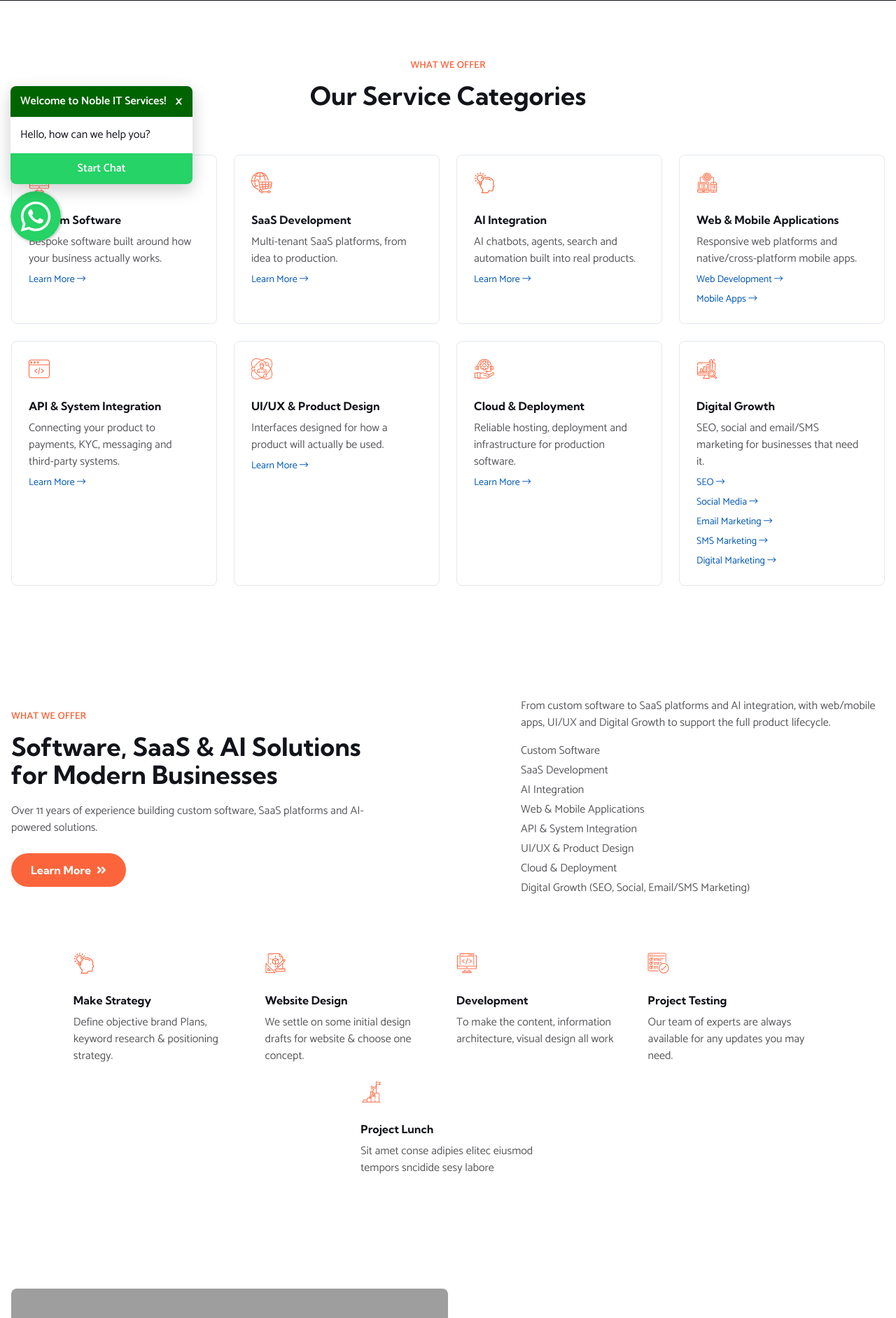
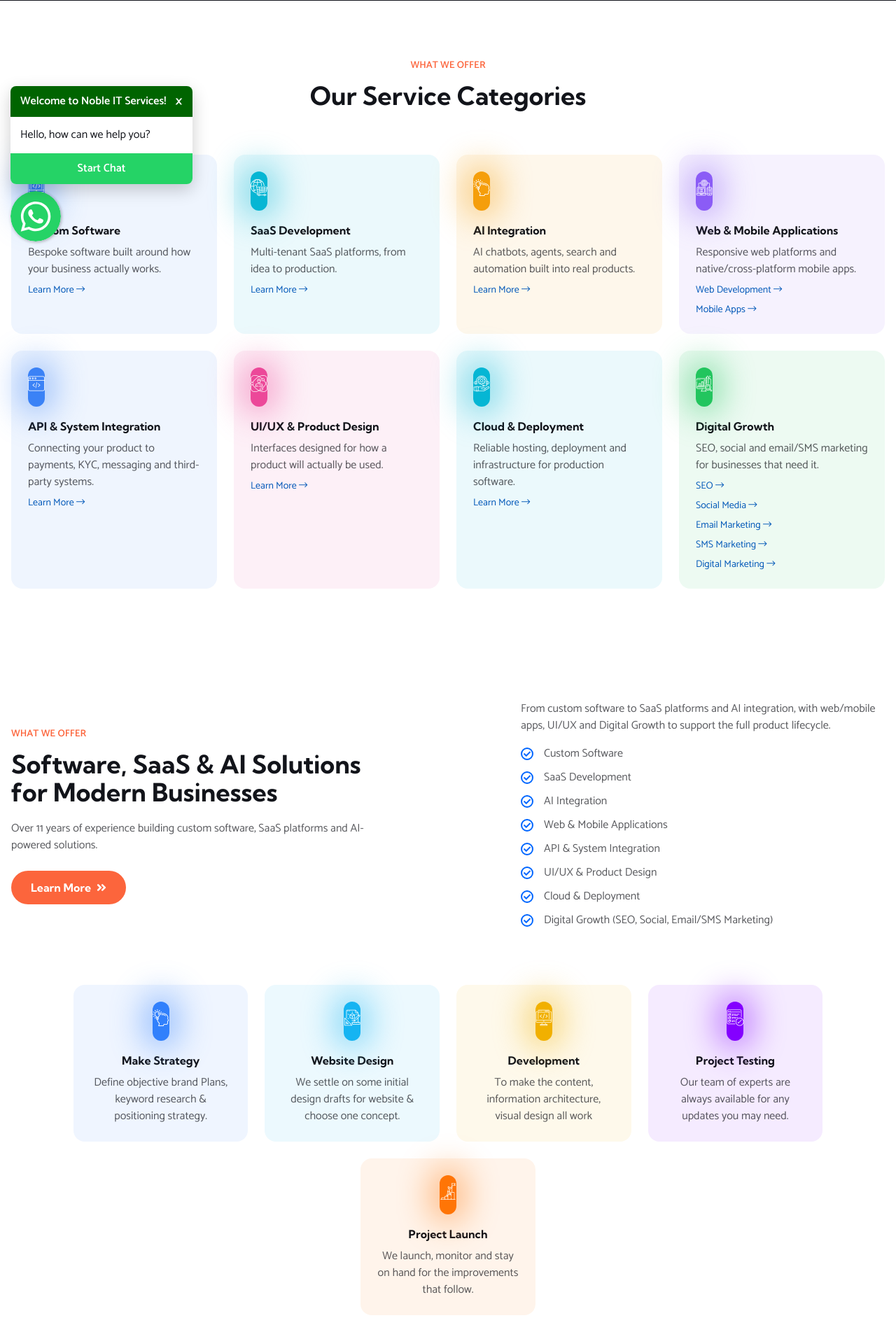
Before and after one commit to noblesomto/noblecontracts-website-laravel, a Laravel app: page /services in a window 1280 px wide. Shown: the part 440-2323 px from the top of the page at 70% size. Run offline with Laravel 10, Linux system fonts and the light colour scheme; some libraries are stand-ins or nearby versions; some web fonts are replaced; grey boxes are pictures that could not be loaded.

Commit message:
Match services page to original theme's decorative spec; polish start-a-project
The v2 migration flattened the original theme's spec in several
places on the services page:

- Service Categories cards were plain bordered boxes with a single
  flat accent icon. Applied the colorful what-we-do-card treatment
  (color-mix background, glow blob, colored icon badge) already
  established on the homepage, so this page reads consistently
  with it.
- Three bullet lists ("What We Offer", "What We Offer Two",
  "Responsive Design") lost their list-style-four checkmark styling
  during the port -- the original theme markup specified
  class="list-style-four" on all three. Restored it.
- The 5-item Features Area lost the original theme's color-coded
  icon badges (feature-item-seven.color-two/three/four/five, each
  with its own tint and box-shadow glow). Reproduced the same
  5-color palette from style.css using the what-we-do-card pattern.
  Also fixed "Project Lunch" -> "Project Launch" and replaced its
  garbled placeholder copy.

On start-a-project, swapped the plain browser-bullet "What happens
next?" list for list-style-four so it matches the checkmark style
used everywhere else on the site.

Co-Authored-By: Claude Opus 5 (1M context) <noreply@anthropic.com>
Claude-Session: https://claude.ai/code/session_013rbmC7wrN2zVUZMfn4pQKU

```diff
--- a/resources/views/frontend/services.blade.php
+++ b/resources/views/frontend/services.blade.php
@@ -25,18 +25,23 @@
         </div>
         <div class="flex flex-wrap gap-6">
             @foreach ([
-                ['id' => 'custom-software', 'icon' => 'flaticon-coding-2', 'title' => 'Custom Software', 'href' => '/custom-software', 'text' => 'Bespoke software built around how your business actually works.', 'links' => [['href' => '/custom-software', 'label' => 'Learn More']]],
-                ['id' => 'saas-development', 'icon' => 'flaticon-online', 'title' => 'SaaS Development', 'href' => '/saas-development', 'text' => 'Multi-tenant SaaS platforms, from idea to production.', 'links' => [['href' => '/saas-development', 'label' => 'Learn More']]],
-                ['id' => 'ai-integration', 'icon' => 'flaticon-idea', 'title' => 'AI Integration', 'href' => '/ai-integration', 'text' => 'AI chatbots, agents, search and automation built into real products.', 'links' => [['href' => '/ai-integration', 'label' => 'Learn More']]],
-                ['id' => 'web-mobile-applications', 'icon' => 'flaticon-app-development', 'title' => 'Web & Mobile Applications', 'href' => null, 'text' => 'Responsive web platforms and native/cross-platform mobile apps.', 'links' => [['href' => '/web-development', 'label' => 'Web Development'], ['href' => '/mobile-apps', 'label' => 'Mobile Apps']]],
-                ['id' => 'api-integration', 'icon' => 'flaticon-web-programming', 'title' => 'API & System Integration', 'href' => '/api-integration', 'text' => 'Connecting your product to payments, KYC, messaging and third-party systems.', 'links' => [['href' => '/api-integration', 'label' => 'Learn More']]],
-                ['id' => 'ui-ux-design', 'icon' => 'flaticon-user-experience', 'title' => 'UI/UX & Product Design', 'href' => '/ui-ux-design', 'text' => 'Interfaces designed for how a product will actually be used.', 'links' => [['href' => '/ui-ux-design', 'label' => 'Learn More']]],
-                ['id' => 'cloud-deployment', 'icon' => 'flaticon-technical-support', 'title' => 'Cloud & Deployment', 'href' => '/cloud-deployment', 'text' => 'Reliable hosting, deployment and infrastructure for production software.', 'links' => [['href' => '/cloud-deployment', 'label' => 'Learn More']]],
-                ['id' => 'digital-growth', 'icon' => 'flaticon-seo', 'title' => 'Digital Growth', 'href' => null, 'text' => 'SEO, social and email/SMS marketing for businesses that need it.', 'links' => [['href' => '/seo', 'label' => 'SEO'], ['href' => '/social-media', 'label' => 'Social Media'], ['href' => '/email-marketing', 'label' => 'Email Marketing'], ['href' => '/sms-marketing', 'label' => 'SMS Marketing'], ['href' => '/digital-marketing', 'label' => 'Digital Marketing']]],
+                ['id' => 'custom-software', 'icon' => 'flaticon-coding-2', 'title' => 'Custom Software', 'href' => '/custom-software', 'text' => 'Bespoke software built around how your business actually works.', 'color' => '#3b82f6', 'links' => [['href' => '/custom-software', 'label' => 'Learn More']]],
+                ['id' => 'saas-development', 'icon' => 'flaticon-online', 'title' => 'SaaS Development', 'href' => '/saas-development', 'text' => 'Multi-tenant SaaS platforms, from idea to production.', 'color' => '#06b6d4', 'links' => [['href' => '/saas-development', 'label' => 'Learn More']]],
+                ['id' => 'ai-integration', 'icon' => 'flaticon-idea', 'title' => 'AI Integration', 'href' => '/ai-integration', 'text' => 'AI chatbots, agents, search and automation built into real products.', 'color' => '#f59e0b', 'links' => [['href' => '/ai-integration', 'label' => 'Learn More']]],
+                ['id' => 'web-mobile-applications', 'icon' => 'flaticon-app-development', 'title' => 'Web & Mobile Applications', 'href' => null, 'text' => 'Responsive web platforms and native/cross-platform mobile apps.', 'color' => '#8b5cf6', 'links' => [['href' => '/web-development', 'label' => 'Web Development'], ['href' => '/mobile-apps', 'label' => 'Mobile Apps']]],
+                ['id' => 'api-integration', 'icon' => 'flaticon-web-programming', 'title' => 'API & System Integration', 'href' => '/api-integration', 'text' => 'Connecting your product to payments, KYC, messaging and third-party systems.', 'color' => '#3b82f6', 'links' => [['href' => '/api-integration', 'label' => 'Learn More']]],
+                ['id' => 'ui-ux-design', 'icon' => 'flaticon-user-experience', 'title' => 'UI/UX & Product Design', 'href' => '/ui-ux-design', 'text' => 'Interfaces designed for how a product will actually be used.', 'color' => '#ec4899', 'links' => [['href' => '/ui-ux-design', 'label' => 'Learn More']]],
+                ['id' => 'cloud-deployment', 'icon' => 'flaticon-technical-support', 'title' => 'Cloud & Deployment', 'href' => '/cloud-deployment', 'text' => 'Reliable hosting, deployment and infrastructure for production software.', 'color' => '#06b6d4', 'links' => [['href' => '/cloud-deployment', 'label' => 'Learn More']]],
+                ['id' => 'digital-growth', 'icon' => 'flaticon-seo', 'title' => 'Digital Growth', 'href' => null, 'text' => 'SEO, social and email/SMS marketing for businesses that need it.', 'color' => '#22c55e', 'links' => [['href' => '/seo', 'label' => 'SEO'], ['href' => '/social-media', 'label' => 'Social Media'], ['href' => '/email-marketing', 'label' => 'Email Marketing'], ['href' => '/sms-marketing', 'label' => 'SMS Marketing'], ['href' => '/digital-marketing', 'label' => 'Digital Marketing']]],
             ] as $svc)
-            <div id="{{ $svc['id'] }}" class="w-full sm:w-[calc(50%-0.75rem)] lg:w-[calc(25%-1.125rem)] border border-border-soft rounded-lg p-6" data-reveal>
-                <div class="text-3xl text-accent mb-4"><i class="{{ $svc['icon'] }}"></i></div>
-                <h5 class="font-bold">@if($svc['href'])<a href="{{ $svc['href'] }}" class="hover:text-accent">{{ $svc['title'] }}</a>@else{{ $svc['title'] }}@endif</h5>
+            <div id="{{ $svc['id'] }}" class="what-we-do-card w-full sm:w-[calc(50%-0.75rem)] lg:w-[calc(25%-1.125rem)] rounded-2xl p-6" style="background: color-mix(in srgb, {{ $svc['color'] }} 8%, white);" data-reveal>
+                <div class="relative inline-flex mb-4">
+                    <div class="absolute -inset-3 rounded-full blur-xl opacity-50" style="background: {{ $svc['color'] }};" aria-hidden="true"></div>
+                    <div class="relative w-14 h-14 rounded-2xl flex items-center justify-center" style="background: {{ $svc['color'] }};">
+                        <i class="{{ $svc['icon'] }} text-2xl text-white"></i>
+                    </div>
+                </div>
+                <h5 class="font-bold">@if($svc['href'])<a href="{{ $svc['href'] }}" class="hover:opacity-70">{{ $svc['title'] }}</a>@else{{ $svc['title'] }}@endif</h5>
                 <p class="mt-2 text-ink/70">{{ $svc['text'] }}</p>
                 @foreach ($svc['links'] as $link)
                 <a href="{{ $link['href'] }}" class="block mt-2 text-signal-text hover:underline text-sm">{{ $link['label'] }} <i class="fal fa-long-arrow-right"></i></a>
@@ -60,7 +65,7 @@
             </div>
             <div class="w-full lg:w-5/12" data-reveal>
                 <p class="text-ink/70 mb-4">From custom software to SaaS platforms and AI integration, with web/mobile apps, UI/UX and Digital Growth to support the full product lifecycle.</p>
-                <ul class="space-y-1 text-ink/70">
+                <ul class="list-style-four text-ink/70">
                     <li>Custom Software</li>
                     <li>SaaS Development</li>
                     <li>AI Integration</li>
@@ -81,14 +86,19 @@
     <div class="container-nb">
         <div class="flex flex-wrap gap-6 justify-center">
             @foreach ([
-                ['icon' => 'flaticon-idea', 'title' => 'Make Strategy', 'text' => 'Define objective brand Plans, keyword research & positioning strategy.'],
-                ['icon' => 'flaticon-graphic-design', 'title' => 'Website Design', 'text' => 'We settle on some initial design drafts for website & choose one concept.'],
-                ['icon' => 'flaticon-coding-2', 'title' => 'Development', 'text' => 'To make the content, information architecture, visual design all work'],
-                ['icon' => 'flaticon-checklist', 'title' => 'Project Testing', 'text' => 'Our team of experts are always available for any updates you may need.'],
-                ['icon' => 'flaticon-goal', 'title' => 'Project Lunch', 'text' => 'Sit amet conse adipies elitec eiusmod tempors sncidide sesy labore'],
+                ['icon' => 'flaticon-idea', 'title' => 'Make Strategy', 'text' => 'Define objective brand Plans, keyword research & positioning strategy.', 'color' => '#3180fc'],
+                ['icon' => 'flaticon-graphic-design', 'title' => 'Website Design', 'text' => 'We settle on some initial design drafts for website & choose one concept.', 'color' => '#16b4f2'],
+                ['icon' => 'flaticon-coding-2', 'title' => 'Development', 'text' => 'To make the content, information architecture, visual design all work', 'color' => '#f1b000'],
+                ['icon' => 'flaticon-checklist', 'title' => 'Project Testing', 'text' => 'Our team of experts are always available for any updates you may need.', 'color' => '#8400ff'],
+                ['icon' => 'flaticon-goal', 'title' => 'Project Launch', 'text' => 'We launch, monitor and stay on hand for the improvements that follow.', 'color' => '#ff7506'],
             ] as $item)
-            <div class="w-full sm:w-1/2 md:w-1/5" data-reveal>
-                <div class="text-3xl text-accent mb-4"><i class="{{ $item['icon'] }}"></i></div>
+            <div class="what-we-do-card text-center w-full sm:w-1/2 md:w-1/5 rounded-2xl p-6" style="background: color-mix(in srgb, {{ $item['color'] }} 8%, white);" data-reveal>
+                <div class="relative inline-flex mb-4">
+                    <div class="absolute -inset-3 rounded-full blur-xl opacity-50" style="background: {{ $item['color'] }};" aria-hidden="true"></div>
+                    <div class="relative w-14 h-14 rounded-2xl flex items-center justify-center mx-auto" style="background: {{ $item['color'] }};">
+                        <i class="{{ $item['icon'] }} text-2xl text-white"></i>
+                    </div>
+                </div>
                 <h5 class="font-bold">{{ $item['title'] }}</h5>
                 <p class="mt-2 text-ink/70">{{ $item['text'] }}</p>
             </div>
@@ -109,7 +119,7 @@
                 <span class="text-accent uppercase text-sm font-semibold">What We Offer</span>
                 <h2 class="text-3xl md:text-4xl font-bold mt-3 mb-5">Web Design & Development</h2>
                 <p class="text-ink/70">The easy-to-use, search engine friendly, flexible development platform is currently used on over 35% of all websites. WordPress provides a user friendly content mana gement system (CMS), that allows you to easily make changes on the fly</p>
-                <ul class="space-y-1 text-ink/70 mt-4 mb-6">
+                <ul class="list-style-four text-ink/70 mt-4 mb-6">
                     <li>Easy to edit & Search engine friendly</li>
                     <li>Highly customizable</li>
                     <li>Most popular CMS in the world</li>
@@ -129,7 +139,7 @@
                 <span class="text-accent uppercase text-sm font-semibold">Responsive Design</span>
                 <h2 class="text-3xl md:text-4xl font-bold mt-3 mb-5">Design For Any Device Responsive Web Design</h2>
                 <p class="text-ink/70">Responsive web design allows your website to adapt to and provide an optimal experience on any device it's being viewed from. This means that your website will look great and function flawlessly for a user on a desktop computer, laptop, tablet, or smartphone</p>
-                <ul class="space-y-1 text-ink/70 mt-4 mb-6">
+                <ul class="list-style-four text-ink/70 mt-4 mb-6">
                     <li>Mobile-friendly</li>
                     <li>Design for every device</li>
                     <li>Positive UX & Helps SEO</li>
--- a/resources/views/frontend/start-a-project.blade.php
+++ b/resources/views/frontend/start-a-project.blade.php
@@ -139,7 +139,7 @@
                         <div id="reviewSummary" class="mb-6"></div>
                         <div class="bg-surface-alt rounded-lg p-6">
                             <strong>What happens next?</strong>
-                            <ul class="list-disc list-inside mt-3 space-y-1 text-ink/70">
+                            <ul class="list-style-four mt-3 text-ink/70">
                                 <li>We'll review your requirements within a few hours</li>
                                 <li>You'll receive a tailored response within 24 hours</li>
                                 <li>We'll schedule a call to discuss the details</li>
```
